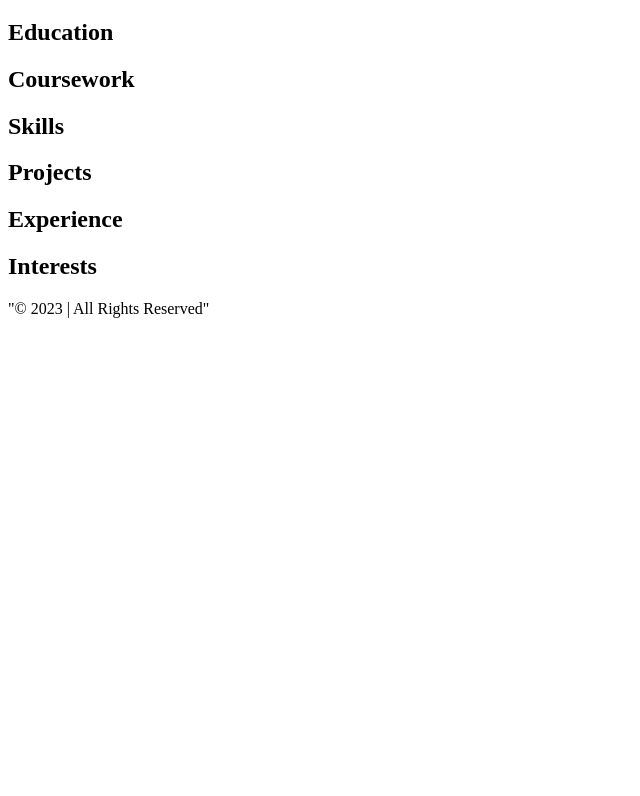
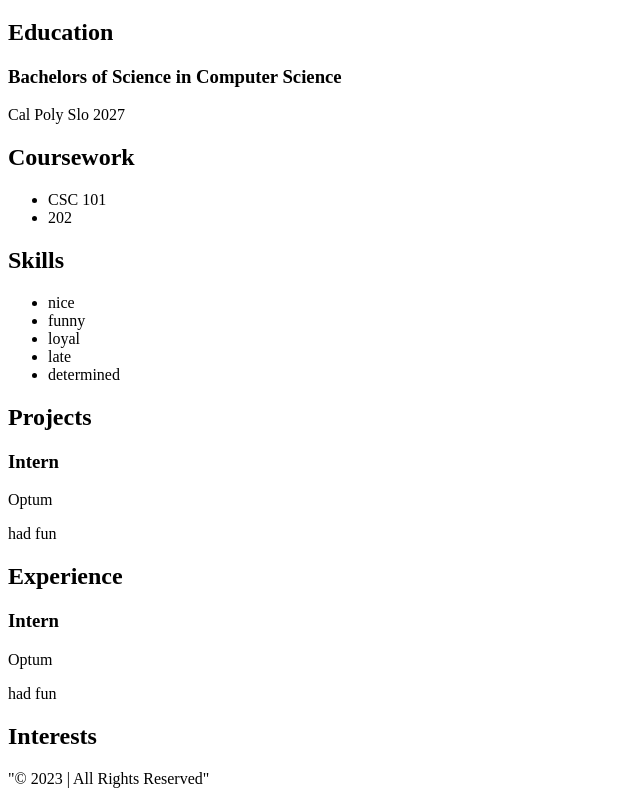
Before and after one commit to ishavarrier/-ishavarrier-.github.io, a plain HTML site: page resume.html in a window 1280 px wide. Shown: the part 218-1014 px from the top of the page, without its empty margins (0-640 px from the left). Before the commit the page ends 800 px from the top, so only its background shows below. Drawn offline with Linux system fonts and the light colour scheme.

Commit message:
feat: add resume updates and img

```diff
--- a/resume.html
+++ b/resume.html
@@ -20,11 +20,46 @@
     <main>
         <h1 class = "page-title">Resume</h1>
         <div class = " resume">
-            <section> <h2 class = "section-title">Education</h2> </section>
-            <section> <h2 class = "section-title">Coursework</h2> </section>
-            <section> <h2 class = "section-title">Skills</h2> </section>
-            <section> <h2 class = "section-title">Projects</h2> </section>
-            <section> <h2 class = "section-title">Experience</h2> </section>
+            <section> <h2 class = "section-title">Education</h2>
+                <div class = "entry">
+                    <h3 class="entry-title">Bachelors of Science in Computer Science</h3>
+                    <p class="entry-info">Cal Poly Slo 2027</p>
+                </div>
+            </section>
+
+            <section> <h2 class = "section-title">Coursework</h2>
+                <ul class = "course-list">
+                    <li>CSC 101</li>
+                    <li>202</li>
+                  </ul>
+            </section>
+
+            <section> <h2 class = "section-title">Skills</h2>
+                <ul class = "skill-list">
+                    <li>nice</li>
+                    <li>funny</li>
+                    <li>loyal</li>
+                    <li>late</li>
+                    <li>determined</li>
+                  </ul>
+            </section>
+
+            <section> <h2 class = "section-title">Projects</h2>
+                <div class = "entry">
+                    <h3 class="entry-title">Intern</h3>
+                    <p class="entry-info">Optum</p>
+                    <p class="entry-description">had fun</p>
+                </div>
+            </section>
+
+            <section> <h2 class = "section-title">Experience</h2>
+                <div class = "entry">
+                    <h3 class="entry-title">Intern</h3>
+                    <p class="entry-info">Optum</p>
+                    <p class="entry-description">had fun</p>
+                </div>
+            </section>
+
             <section> <h2 class = "section-title">Interests</h2> </section>
         </div>
     </main>
```
Also changed, not shown: Screen Shot 2023-10-07 at 12.10.53 AM.png (added).
